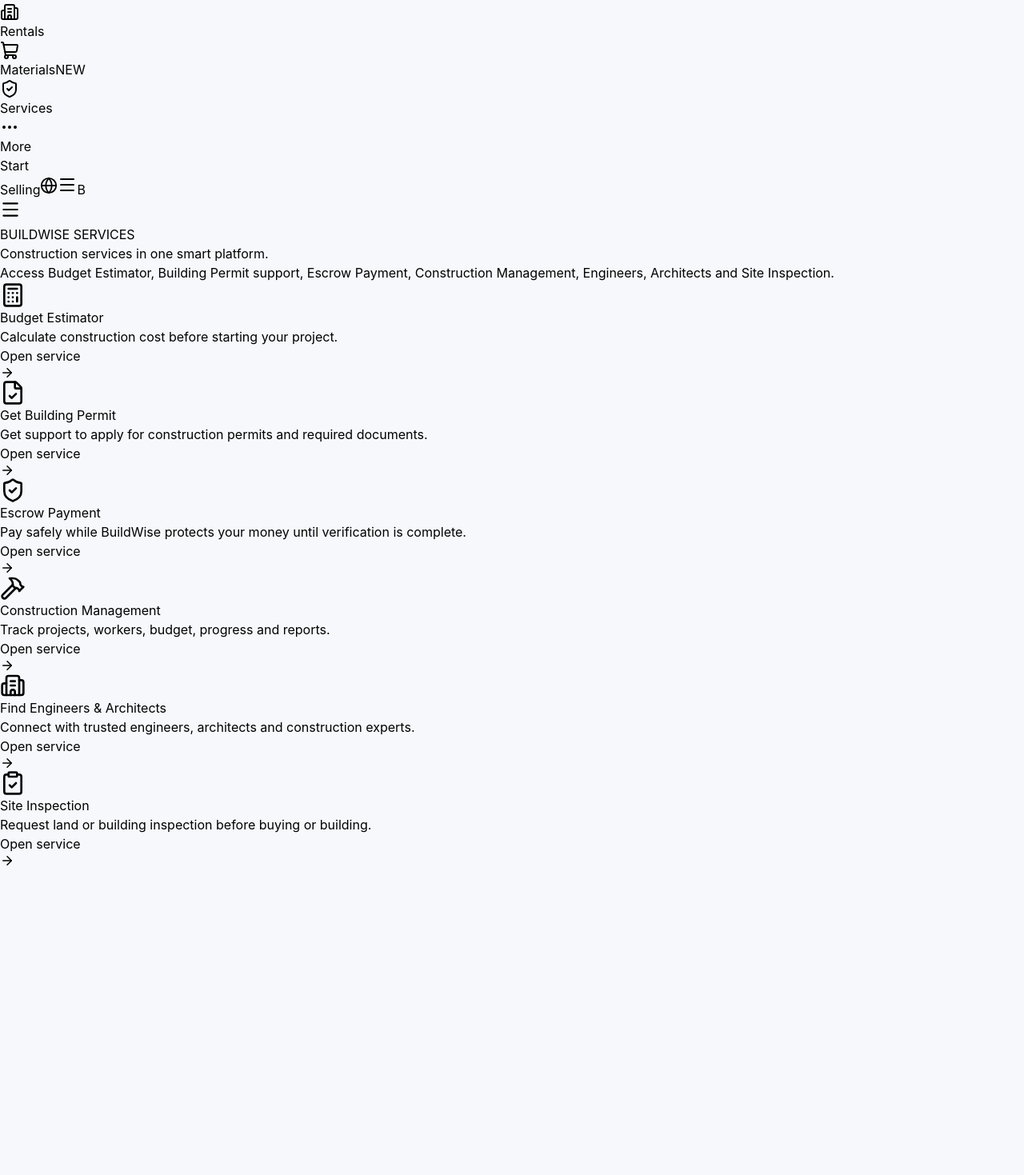
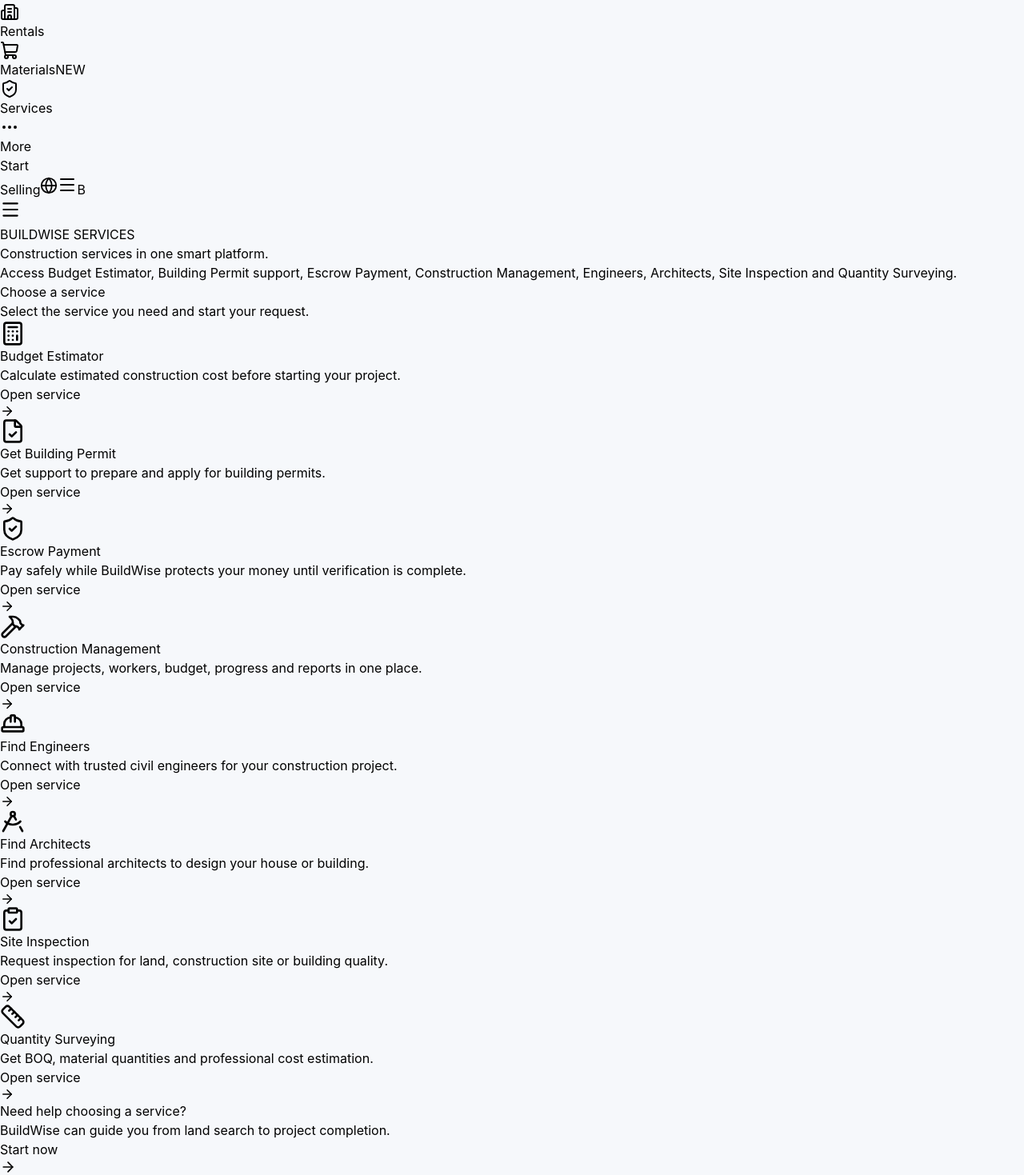
Before and after one commit to matitizo/buildwise, a React app in the folder frontend/: page /services in a window 1280 px wide. Shown: the part 189-1658 px from the top of the page at 80% size. Before the commit the page ends 1274 px from the top, so only its background shows below. Built offline with nearby package versions, Linux system fonts and the light colour scheme; the HTML template or start-up script is replaced by a standard one.

Commit message:
Add services page

```diff
--- a/frontend/src/pages/Services.jsx
+++ b/frontend/src/pages/Services.jsx
@@ -6,6 +6,9 @@
   Hammer,
   Building2,
   ClipboardCheck,
+  Ruler,
+  HardHat,
+  DraftingCompass,
   ArrowRight,
 } from "lucide-react";
 import { Link } from "react-router-dom";
@@ -13,13 +16,13 @@
 const services = [
   {
     title: "Budget Estimator",
-    desc: "Calculate construction cost before starting your project.",
+    desc: "Calculate estimated construction cost before starting your project.",
     icon: Calculator,
     path: "/estimator",
   },
   {
     title: "Get Building Permit",
-    desc: "Get support to apply for construction permits and required documents.",
+    desc: "Get support to prepare and apply for building permits.",
     icon: FileCheck,
     path: "/permits",
   },
@@ -31,21 +34,33 @@
   },
   {
     title: "Construction Management",
-    desc: "Track projects, workers, budget, progress and reports.",
+    desc: "Manage projects, workers, budget, progress and reports in one place.",
     icon: Hammer,
     path: "/projects",
   },
   {
-    title: "Find Engineers & Architects",
-    desc: "Connect with trusted engineers, architects and construction experts.",
-    icon: Building2,
-    path: "/services",
+    title: "Find Engineers",
+    desc: "Connect with trusted civil engineers for your construction project.",
+    icon: HardHat,
+    path: "/engineers",
+  },
+  {
+    title: "Find Architects",
+    desc: "Find professional architects to design your house or building.",
+    icon: DraftingCompass,
+    path: "/architects",
   },
   {
     title: "Site Inspection",
-    desc: "Request land or building inspection before buying or building.",
+    desc: "Request inspection for land, construction site or building quality.",
     icon: ClipboardCheck,
-    path: "/services",
+    path: "/inspection",
+  },
+  {
+    title: "Quantity Surveying",
+    desc: "Get BOQ, material quantities and professional cost estimation.",
+    icon: Ruler,
+    path: "/quantity-surveying",
   },
 ];
 
@@ -53,20 +68,41 @@
   return (
     <div className="min-h-screen bg-[#f7f8fb] text-[#050816] px-6 py-14">
       <div className="max-w-7xl mx-auto">
-        <div className="bg-[#050816] text-white rounded-[36px] p-10 md:p-16 mb-12">
-          <p className="text-pink-500 font-black mb-4">BUILDWISE SERVICES</p>
+        {/* HERO */}
+        <section className="bg-[#050816] text-white rounded-[36px] p-10 md:p-16 mb-12 overflow-hidden relative">
+          <div className="relative z-10 max-w-4xl">
+            <p className="text-pink-500 font-black tracking-[3px] mb-5">
+              BUILDWISE SERVICES
+            </p>
 
             <h1 className="text-4xl md:text-6xl font-black leading-tight mb-6">
               Construction services in one smart platform.
             </h1>
 
-          <p className="text-slate-300 text-lg leading-8 max-w-3xl">
+            <p className="text-slate-300 text-lg leading-8">
               Access Budget Estimator, Building Permit support, Escrow Payment,
-            Construction Management, Engineers, Architects and Site Inspection.
+              Construction Management, Engineers, Architects, Site Inspection
+              and Quantity Surveying.
             </p>
           </div>
 
-        <div className="grid md:grid-cols-2 lg:grid-cols-3 gap-8">
+          <div className="absolute -right-24 -bottom-24 w-72 h-72 bg-pink-600/30 rounded-full blur-3xl" />
+        </section>
+
+        {/* SERVICES GRID */}
+        <section>
+          <div className="flex flex-col md:flex-row md:items-end md:justify-between gap-4 mb-10">
+            <div>
+              <h2 className="text-3xl md:text-4xl font-black">
+                Choose a service
+              </h2>
+              <p className="text-slate-500 mt-3">
+                Select the service you need and start your request.
+              </p>
+            </div>
+          </div>
+
+          <div className="grid md:grid-cols-2 lg:grid-cols-4 gap-7">
             {services.map((service, index) => {
               const Icon = service.icon;
 
@@ -74,15 +110,17 @@
                 <Link
                   to={service.path}
                   key={index}
-                className="bg-white rounded-3xl border border-slate-200 p-8 hover:shadow-2xl transition block"
+                  className="bg-white rounded-3xl border border-slate-200 p-7 hover:shadow-2xl hover:-translate-y-1 transition block"
                 >
                   <div className="w-16 h-16 rounded-2xl bg-pink-50 text-pink-600 flex items-center justify-center mb-6">
                     <Icon size={32} />
                   </div>
 
-                <h3 className="text-2xl font-black mb-4">{service.title}</h3>
+                  <h3 className="text-xl font-black mb-4">
+                    {service.title}
+                  </h3>
 
-                <p className="text-slate-500 leading-8 mb-6">
+                  <p className="text-slate-500 leading-7 mb-6">
                     {service.desc}
                   </p>
 
@@ -93,6 +131,26 @@
               );
             })}
           </div>
+        </section>
+
+        {/* CTA */}
+        <section className="mt-14 bg-white border border-slate-200 rounded-[32px] p-10 flex flex-col lg:flex-row lg:items-center lg:justify-between gap-6">
+          <div>
+            <h2 className="text-3xl font-black mb-3">
+              Need help choosing a service?
+            </h2>
+            <p className="text-slate-500">
+              BuildWise can guide you from land search to project completion.
+            </p>
+          </div>
+
+          <Link
+            to="/lands"
+            className="bg-pink-600 hover:bg-pink-700 text-white px-8 py-4 rounded-2xl font-black inline-flex items-center gap-2 justify-center"
+          >
+            Start now <ArrowRight size={20} />
+          </Link>
+        </section>
       </div>
     </div>
   );
```
Lines whose indentation alone changed are shown as unchanged.
